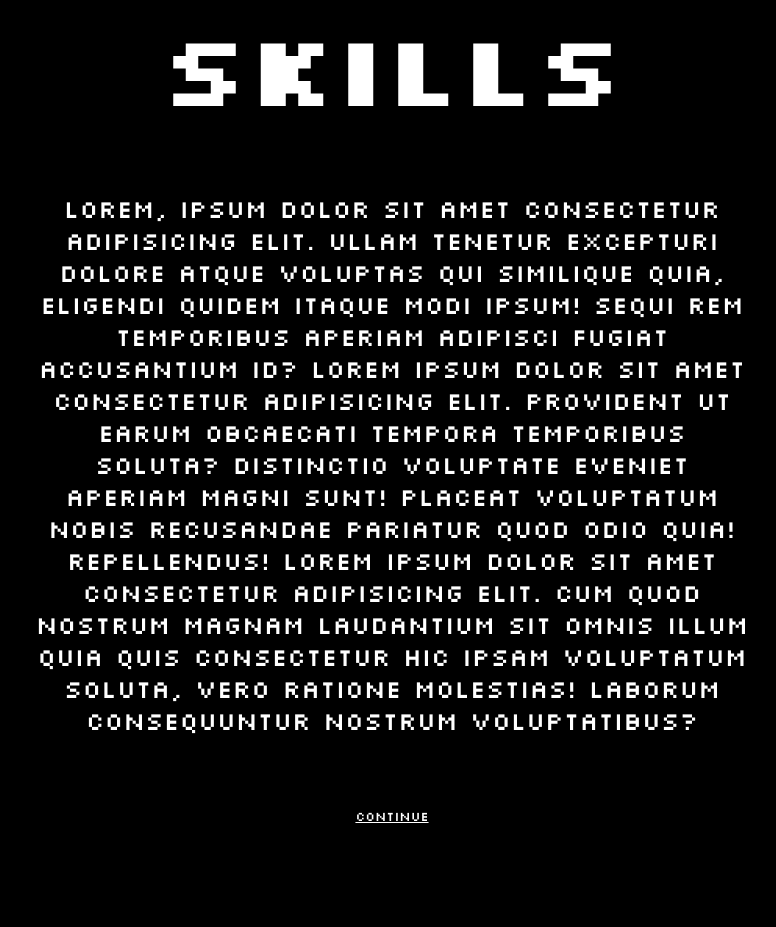
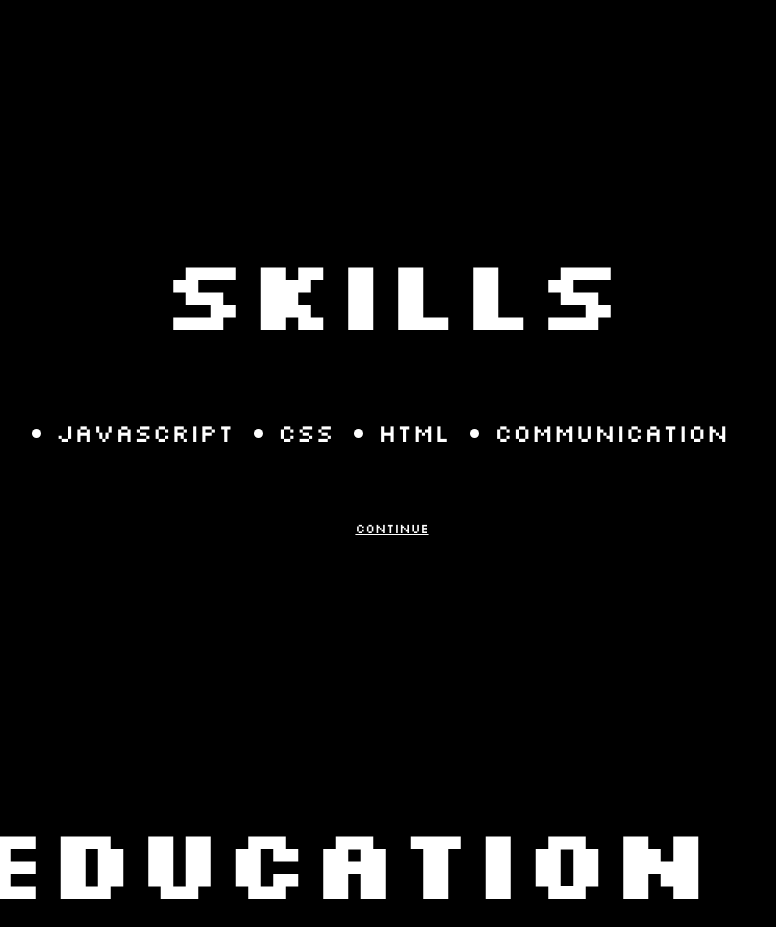
Before and after one commit to Casanovascut/homework2, a plain HTML site: page Assets/index.html in a window 1280 px wide. Shown: the part 2078-3005 px from the top of the page, without its empty margins (270-1046 px from the left). Drawn offline with Linux system fonts and the light colour scheme; files whose address does not match are found by name.

Commit message:
added a better bio and created li links for the skills section

```diff
--- a/Assets/css/style.css
+++ b/Assets/css/style.css
@@ -165,12 +165,12 @@ font-size: 20px;
 .skills h2{
     font-size: 100px;
 }
-.skills p{
+.skills ul{
     font-size: 25px;
     display: flex;
     padding: 6% 15%;
-    justify-content: space-between;
-    align-items: center;
+    justify-content:space-around;
+    align-items: center;;
 }
 /*-----education-----*/
 
--- a/Assets/index.html
+++ b/Assets/index.html
@@ -38,9 +38,11 @@
 
     <section class="bio">
         <h2 id="bio">BIO</h2>
-        <p>Lorem, ipsum dolor sit amet consectetur adipisicing elit. Ullam tenetur excepturi dolore atque voluptas qui similique quia, eligendi quidem itaque modi ipsum! Sequi rem temporibus aperiam adipisci fugiat accusantium id? Lorem ipsum dolor sit amet consectetur
-            adipisicing elit. Provident ut earum obcaecati tempora temporibus soluta? Distinctio voluptate eveniet aperiam magni sunt! Placeat voluptatum nobis recusandae pariatur quod odio quia! Repellendus!
-        Lorem ipsum dolor sit amet consectetur adipisicing elit. Cum quod nostrum magnam laudantium sit omnis illum quia quis consectetur hic ipsam voluptatum soluta, vero ratione molestias! Laborum consequuntur nostrum voluptatibus?</p>
+        <p>
+            Welcome to my webpage. In this page I will put the knowledge and skills i have learned throughout my coding carreer. I will make this page as interesting as I can wile displaying as many neat tricks i have learned. If you are an employer and you are checking if I am a good fit, this information should be helpful for you.
+            I enjoy building things and my family considers me a great cook. I might be, but it is because i constantly look up new recipes on google and youtube. Cooking doesnt have much to do with software development, but the learning process has been very similar for me.
+            I constantly look up new things i can do to create beautiful CSS, streamline HTML, and solve algorithms using JavaScript. Constantly looking up information is fun, but much like cooking, it doesnt make a difference unless you actually try the recipes. After trying new things and familiarizing myself with these new things, becoming creative is easier and more fun.
+        </p>
         <a href="#skills" class="hero-btn">continue</a>
     </section>
 
@@ -48,9 +50,12 @@
 
     <section class="skills">
         <h2 id="skills">Skills</h2>
-        <p>Lorem, ipsum dolor sit amet consectetur adipisicing elit. Ullam tenetur excepturi dolore atque voluptas qui similique quia, eligendi quidem itaque modi ipsum! Sequi rem temporibus aperiam adipisci fugiat accusantium id? Lorem ipsum dolor sit amet consectetur
-            adipisicing elit. Provident ut earum obcaecati tempora temporibus soluta? Distinctio voluptate eveniet aperiam magni sunt! Placeat voluptatum nobis recusandae pariatur quod odio quia! Repellendus!
-        Lorem ipsum dolor sit amet consectetur adipisicing elit. Cum quod nostrum magnam laudantium sit omnis illum quia quis consectetur hic ipsam voluptatum soluta, vero ratione molestias! Laborum consequuntur nostrum voluptatibus?</p>
+        <ul>
+            <li>JavaScript</li>
+            <li>CSS</li>
+            <li>HTML</li>
+            <li>communication</li>
+        </ul>
         <a href="#education" class="hero-btn">continue</a>
     </section>
 
```
